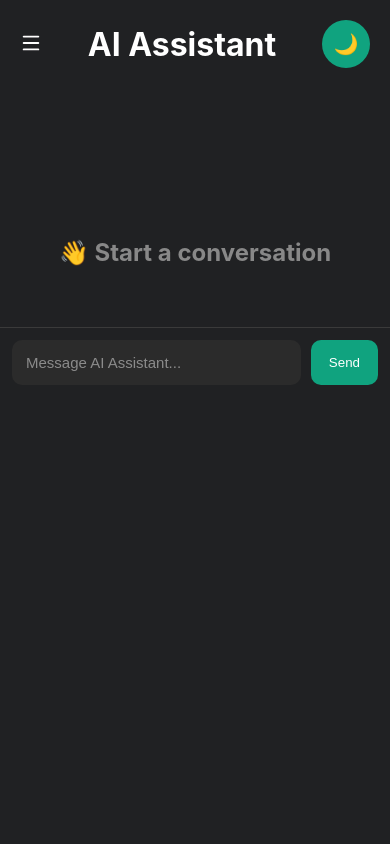
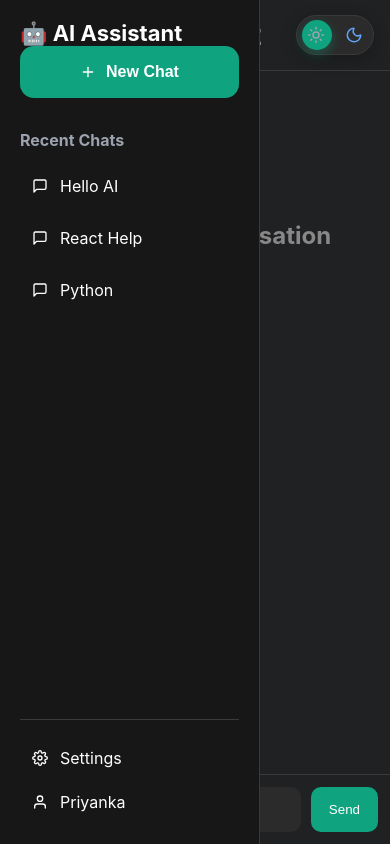
Before and after one commit to debugwithpriyanka/custom-chatbot, a React app in the folder frontend/: page / in a window 390 px wide. Built offline with nearby package versions, Linux system fonts and the light colour scheme; the HTML template or start-up script is replaced by a standard one.

Commit message:
Improve responsive layout

```diff
--- a/frontend/src/components/ChatInput/ChatInput.css
+++ b/frontend/src/components/ChatInput/ChatInput.css
@@ -13,6 +13,7 @@
     border-radius:10px;
     background:var(--input-bg);
     color:var(--text-primary);
+     min-width:0;
 }
 
 .chat-input input::placeholder{
--- a/frontend/src/components/Header/Header.css
+++ b/frontend/src/components/Header/Header.css
@@ -1,29 +1,57 @@
 .header{
     display:flex;
+    align-items:center;
     justify-content:space-between;
-    align-items:center;
 
-    padding:20px;
+    padding:18px 24px;
 
-    background:var(--card-bg);
+    background:var(--bg);
 
-    border-bottom:1px solid var(--border-color);
+    border-bottom:1px solid var(--border);
 
+    position:sticky;
+    top:0;
+    z-index:10;
+}
+
+.header h1{
+    font-size:48px;
+    font-weight:800;
+    margin:0;
     color:var(--text-primary);
 }
 
 .menu-btn{
-    display:none;
+    width:42px;
+    height:42px;
+
     border:none;
-    background:none;
+    border-radius:10px;
+
+    display:flex;
+    align-items:center;
+    justify-content:center;
+
+    cursor:pointer;
+
+    background:var(--card);
     color:var(--text-primary);
-    cursor:pointer;
+
+    transition:.25s ease;
+}
+
+.menu-btn:hover{
+    background:var(--hover);
 }
 
 @media(max-width:768px){
 
-.menu-btn{
-    display:block;
+.header{
+    padding:14px 16px;
+}
+
+.header h1{
+    font-size:28px;
 }
 
 }
--- a/frontend/src/components/Header/Header.jsx
+++ b/frontend/src/components/Header/Header.jsx
@@ -2,11 +2,15 @@ import "./Header.css";
 import ThemeToggle from "../ThemeToggle/ThemeToggle";
 import { Menu } from "lucide-react";
 
-function Header() {
+function Header({ toggleSidebar }) {
+
   return (
     <header className="header">
 
-      <button className="menu-btn">
+      <button
+        className="menu-btn"
+        onClick={toggleSidebar}
+      >
         <Menu size={22} />
       </button>
 
--- a/frontend/src/components/Sidebar/Sidebar.css
+++ b/frontend/src/components/Sidebar/Sidebar.css
@@ -1,102 +1,157 @@
 .sidebar{
     width:280px;
-    background: var(--bg-secondary);
-    color: var(--text-primary);
+    min-width:280px;
+    height:100vh;
+
     display:flex;
     flex-direction:column;
     justify-content:space-between;
+
     padding:20px;
-    border-right:1px solid var(--border);;
+
+    background:var(--bg-secondary);
+
+    border-right:1px solid var(--border);
+
+    overflow:hidden;
+
+    transition:width .3s ease;
+}
+
+.sidebar.closed{
+    width:88px;
+    min-width:88px;
 }
 
 .logo{
+    display:flex;
+    align-items:center;
+    gap:10px;
+
     font-size:22px;
-    margin-bottom:30px;
+    font-weight:700;
+    color:var(--text-primary);
 }
 
 .new-chat{
+    width:100%;
+    min-height:52px;
 
-    width:100%;
     display:flex;
     align-items:center;
     justify-content:center;
 
     gap:10px;
 
-    padding:14px;
+    padding:14px 18px;
 
     border:none;
-
-    border-radius:12px;
+    border-radius:14px;
 
     cursor:pointer;
 
     background:var(--accent);
-
-    color:var(--text-primary);
+    color:var(--button-text);
 
     font-size:16px;
+    font-weight:600;
+
+    white-space:nowrap;
+
+    transition:.25s ease;
+}
+
+.new-chat:hover{
+    background:var(--accent-hover);
 }
 
 .history{
-
-    margin-top:35px;
-
+    margin-top:32px;
     flex:1;
 }
 
 .history h4{
-    color: var(--text-secondary);
-    margin-bottom:15px;
+    color:var(--text-secondary);
+    margin-bottom:14px;
 }
 
 .history-item{
-
     display:flex;
-
     align-items:center;
-
     gap:12px;
 
     padding:12px;
+    border-radius:10px;
 
+    cursor:pointer;
+    margin-bottom:8px;
+
+    color:var(--text-primary);
+
+    white-space:nowrap;
+    overflow:hidden;
+    text-overflow:ellipsis;
+
+    transition:.2s ease;
+}
+
+.history-item:hover{
+    background:var(--hover);
+}
+
+.bottom{
+    border-top:1px solid var(--border);
+    padding-top:16px;
+}
+
+.menu{
+    display:flex;
+    align-items:center;
+    gap:12px;
+
+    padding:12px;
     border-radius:10px;
 
     cursor:pointer;
 
-    margin-bottom:8px;
+    color:var(--text-primary);
 
-    transition:.2s;
-}
-
-.history-item:hover{
-    background: var(--hover);
-}
-
-.bottom{
-
-    border-top:1px solid var(--border);
-    padding-top:15px;
-
-}
-
-.menu{
-
-    display:flex;
-
-    align-items:center;
-
-    gap:12px;
-
-    padding:12px;
-
-    border-radius:10px;
-
-    cursor:pointer;
+    transition:.2s ease;
 }
 
 .menu:hover{
+    background:var(--hover);
+}
 
-   background: var(--hover);
+.sidebar.closed h2,
+.sidebar.closed h4,
+.sidebar.closed span{
+    display:none;
+}
+
+.sidebar.closed .new-chat,
+.sidebar.closed .menu,
+.sidebar.closed .history-item{
+    justify-content:center;
+}
+
+@media(max-width:768px){
+
+.sidebar{
+    position:fixed;
+    left:-100%;
+    top:0;
+
+    width:260px;
+    min-width:260px;
+
+    z-index:1000;
+
+    transition:left .3s ease;
+}
+
+.sidebar.open{
+    left:0;
+}
 
 }
--- a/frontend/src/components/Sidebar/Sidebar.jsx
+++ b/frontend/src/components/Sidebar/Sidebar.jsx
@@ -7,10 +7,10 @@ import {
     FiUser
 } from "react-icons/fi";
 
-function Sidebar() {
+function Sidebar({ isOpen }) {
     return (
 
-        <aside className="sidebar">
+        <aside className={`sidebar ${isOpen ? "open" : "closed"}`}>
 
             <div>
 
--- a/frontend/src/components/ThemeToggle/ThemeToggle.css
+++ b/frontend/src/components/ThemeToggle/ThemeToggle.css
@@ -1,17 +1,83 @@
 .theme-toggle{
-    width:48px;
-    height:48px;
-    border-radius:50%;
+
+    width:78px;
+    height:40px;
+
     border:none;
+    outline:none;
+
+    border-radius:999px;
+
+    position:relative;
+
+    display:flex;
+    align-items:center;
+    justify-content:space-between;
+
+    padding:0 10px;
+
     cursor:pointer;
-    font-size:20px;
 
-    background:var(--accent);
-    color:white;
+    background:var(--card);
+
+    border:1px solid var(--border);
+
+    box-shadow:0 4px 15px var(--shadow);
+
+    transition:all .35s ease;
+}
+
+.theme-toggle:hover{
+
+    transform:scale(1.05);
+
+    box-shadow:0 8px 22px var(--shadow);
+}
+
+.icon{
+
+    z-index:2;
+
+    color:var(--text-secondary);
 
     transition:.3s;
 }
 
-.theme-toggle:hover{
-    transform:rotate(180deg);
+.toggle-thumb{
+
+    position:absolute;
+
+    width:30px;
+    height:30px;
+
+    border-radius:50%;
+
+    background:var(--accent);
+
+    top:4px;
+    left:5px;
+
+    transition:all .35s ease;
+
+    box-shadow:0 4px 12px rgba(16,163,127,.4);
 }
+
+.theme-toggle.light .toggle-thumb{
+
+    transform:translateX(38px);
+}
+
+.theme-toggle.dark .toggle-thumb{
+
+    transform:translateX(0);
+}
+
+.theme-toggle.light .sun{
+
+    color:#f59e0b;
+}
+
+.theme-toggle.dark .moon{
+
+    color:#60a5fa;
+}
--- a/frontend/src/components/ThemeToggle/ThemeToggle.jsx
+++ b/frontend/src/components/ThemeToggle/ThemeToggle.jsx
@@ -1,16 +1,20 @@
 import "./ThemeToggle.css";
 import { useTheme } from "../../hooks/useTheme";
+import { Sun, Moon } from "lucide-react";
 
 function ThemeToggle() {
   const { theme, toggleTheme } = useTheme();
 
   return (
     <button
-      className="theme-toggle"
+      className={`theme-toggle ${theme}`}
       onClick={toggleTheme}
-      title="Toggle Theme"
+      aria-label="Toggle theme"
     >
-      {theme === "dark" ? "🌙" : "☀️"}
+      <Sun size={18} className="icon sun" />
+      <Moon size={18} className="icon moon" />
+
+      <div className="toggle-thumb"></div>
     </button>
   );
 }
--- a/frontend/src/pages/Home.css
+++ b/frontend/src/pages/Home.css
@@ -1,50 +1,25 @@
-.home {
-    display: flex;
-    height: 100vh;
-    background: var(--bg);
-    color: var(--text-primary);
-}
-
-.chat-section {
-    flex: 1;
-    display: flex;
-    flex-direction: column;
-    background: var(--bg);
-    color: var(--text-primary);
-}
-
-/* Tablet */
-@media (max-width:1024px){
-    .home{
-        grid-template-columns:260px 1fr;
-    }
-}
-
-/* Mobile */
-@media(max-width:768px){
-
 .home{
-    display:block;
+    display:flex;
+    height:100vh;
     background:var(--bg);
     color:var(--text-primary);
 }
 
-.sidebar{
-    position:fixed;
-    left:-100%;
-    top:0;
-    width:280px;
-    height:100vh;
-    z-index:1000;
-    transition:left .3s ease;
-    background:var(--bg-secondary);
+.chat-section{
+    flex:1;
+    display:flex;
+    flex-direction:column;
+    background:var(--bg);
+    overflow:hidden;
 }
 
-.sidebar.open{
-    left:0;
+@media(max-width:768px){
+
+.home{
+    position:relative;
 }
 
-.chat-area{
+.chat-section{
     width:100%;
 }
 
--- a/frontend/src/pages/Home.jsx
+++ b/frontend/src/pages/Home.jsx
@@ -13,6 +13,7 @@ function Home() {
 
   const [messages, setMessages] = useState([]);
   const [loading, setLoading] = useState(false);
+  const [sidebarOpen, setSidebarOpen] = useState(true);
 
   const sendMessage = async (message) => {
 
@@ -33,7 +34,7 @@ function Home() {
 
       const botMessage = {
         sender: "bot",
-        text: response.data.response,
+        text: response.data.reply,
       };
 
       setMessages((prev) => [...prev, botMessage]);
@@ -60,11 +61,15 @@ function Home() {
   return (
     <div className="home">
 
-      <Sidebar />
+      <Sidebar
+        isOpen={sidebarOpen}
+      />
 
       <div className="chat-section">
 
-        <Header />
+        <Header
+          toggleSidebar={() => setSidebarOpen(!sidebarOpen)}
+        />
 
         <ChatWindow
           messages={messages}
```
